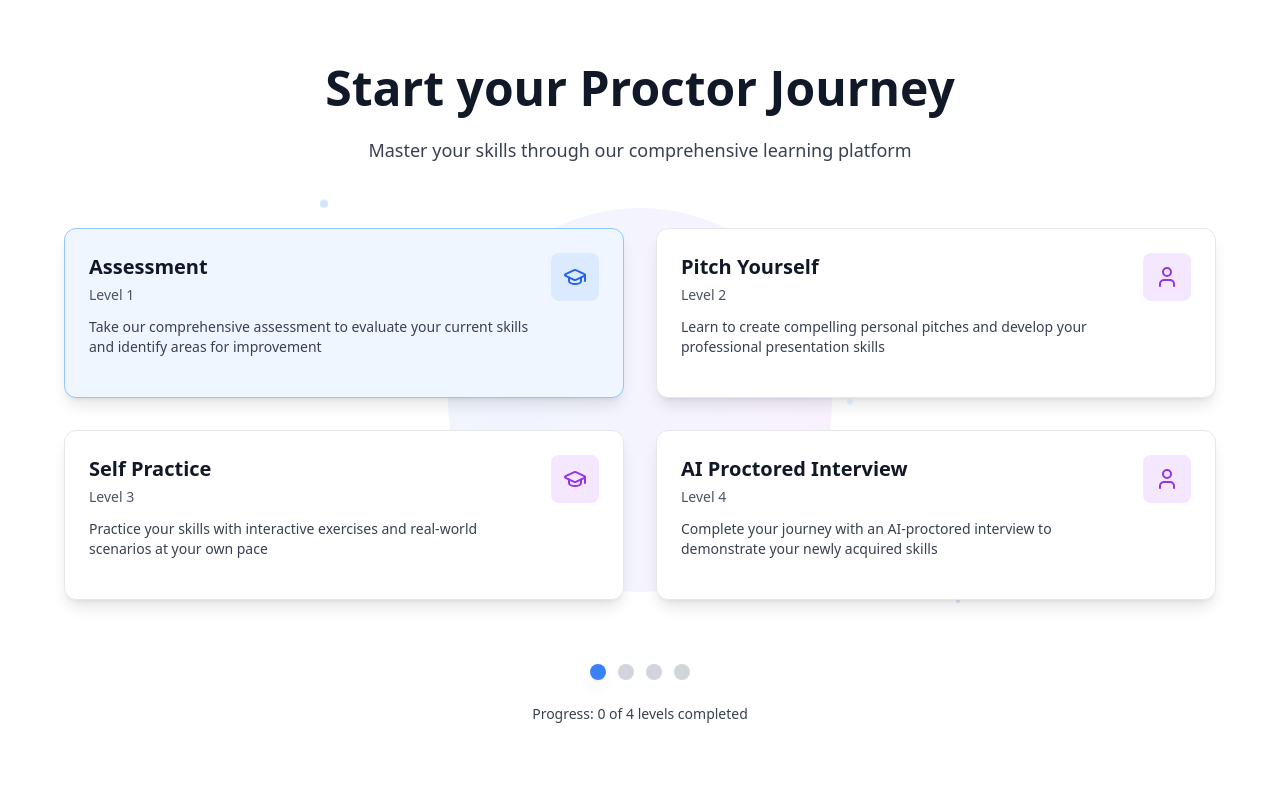
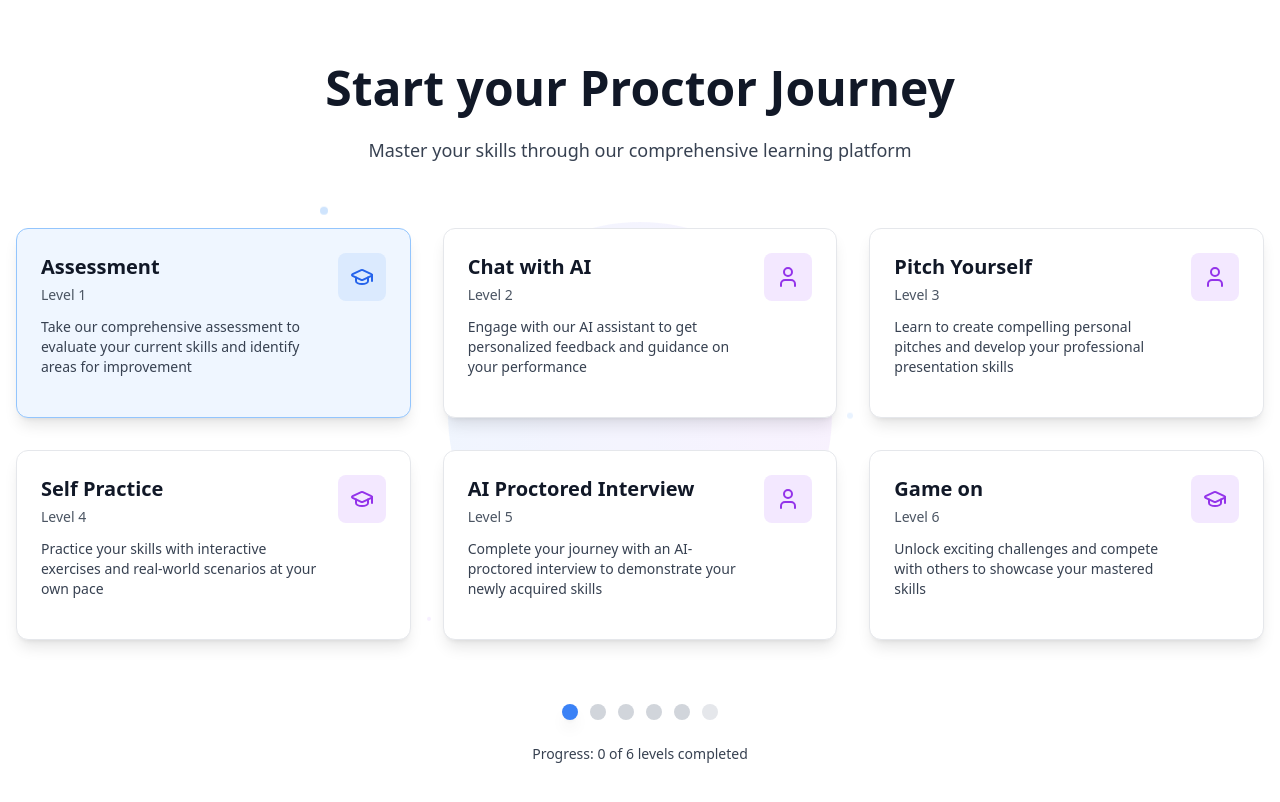
Before and after one commit to saniyaSqano/b2cinterviewSchedulerMobileResponsive, a React (Vite) app: page / in a window 1280 px wide. Shown: the top 802 px of the page. Built offline with nearby package versions, Linux system fonts and the light colour scheme.

Commit message:
Add cards after assessment and interview
Add "Chat with AI" card after assessment and "Game on" card after AI proctored interview, disabling the latter.

```diff
--- a/src/pages/Index.tsx
+++ b/src/pages/Index.tsx
@@ -17,26 +17,43 @@ const Index = () => {
       icon: 'graduation-cap' as const
     },
     {
+      title: "Chat with AI",
+      subtitle: "Level 2",
+      description: "Engage with our AI assistant to get personalized feedback and guidance on your performance",
+      icon: 'user' as const
+    },
+    {
       title: "Pitch Yourself",
-      subtitle: "Level 2",
+      subtitle: "Level 3",
       description: "Learn to create compelling personal pitches and develop your professional presentation skills",
       icon: 'user' as const
     },
     {
       title: "Self Practice",
-      subtitle: "Level 3",
+      subtitle: "Level 4",
       description: "Practice your skills with interactive exercises and real-world scenarios at your own pace",
       icon: 'graduation-cap' as const
     },
     {
       title: "AI Proctored Interview",
-      subtitle: "Level 4",
+      subtitle: "Level 5",
       description: "Complete your journey with an AI-proctored interview to demonstrate your newly acquired skills",
       icon: 'user' as const
+    },
+    {
+      title: "Game on",
+      subtitle: "Level 6",
+      description: "Unlock exciting challenges and compete with others to showcase your mastered skills",
+      icon: 'graduation-cap' as const
     }
   ];
 
   const handleCardClick = (index: number) => {
+    // Disable the last card (Game on)
+    if (index === learningSteps.length - 1) {
+      return;
+    }
+
     if (index <= currentLevel) {
       console.log(`Starting ${learningSteps[index].title}`);
 
@@ -61,7 +78,7 @@ const Index = () => {
     // Mark assessment as completed and unlock next level
     if (!completedLevels.includes(0)) {
       setCompletedLevels(prev => [...prev, 0]);
-      setCurrentLevel(1); // Unlock Level 2
+      setCurrentLevel(1); // Unlock Level 2 (Chat with AI)
     }
   };
 
@@ -88,7 +105,7 @@ const Index = () => {
           </p>
         </div>
 
-        <div className="grid grid-cols-1 md:grid-cols-2 gap-8 max-w-6xl mx-auto">
+        <div className="grid grid-cols-1 md:grid-cols-2 lg:grid-cols-3 gap-8 max-w-7xl mx-auto">
           {learningSteps.map((step, index) => (
             <div key={step.title} className="animate-fade-in" style={{ animationDelay: `${index * 200}ms` }}>
               <LearningCard
@@ -114,6 +131,8 @@ const Index = () => {
                     ? 'bg-green-500 shadow-lg'
                     : index === currentLevel
                     ? 'bg-blue-500 shadow-lg'
+                    : index === learningSteps.length - 1
+                    ? 'bg-gray-200'
                     : 'bg-gray-300'
                 }`}
               />
```
